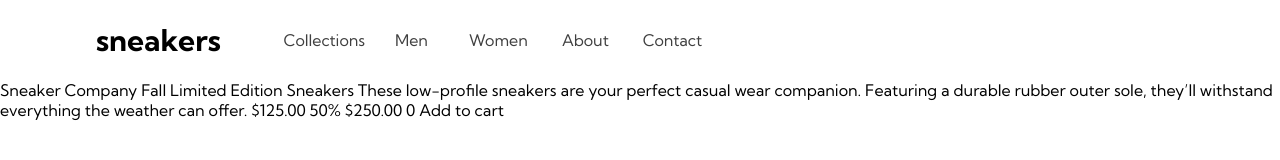
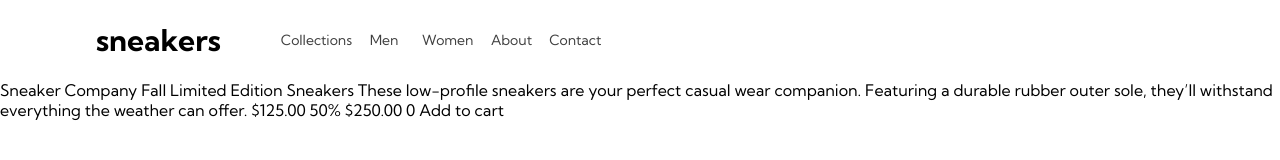
Before and after one commit to ripterdust/ecommerce-component, a plain HTML site: page index.html in a window 1280 px wide. Drawn offline with Linux system fonts and the light colour scheme.

Commit message:
Fixed the nav menu styles

```diff
--- a/css/main.scss
+++ b/css/main.scss
@@ -31,7 +31,7 @@ nav {
         display: flex;
         justify-content: space-between;
         align-items: center;
-        width: 40%;
+        width: 30%;
         height: 100%;
 
         a {
@@ -42,10 +42,26 @@ nav {
             align-items: center;
             opacity: .75;
             transition: .2s ease-in-out;
-
+            position: relative;
+            font-size: 14px;
             &:hover {
                 opacity: 1;
             }
+
+            &::before{
+                content: '';
+                width: 100%;
+                height: 0;
+                background: $orange;
+                position: absolute;
+                bottom: 0;
+                left: 0;
+            }
+
+            &:hover:before {
+                height: 3px;
+            }
+
         }
 
     }
```
Also changed, not shown: css/main.css, 1 other file.
